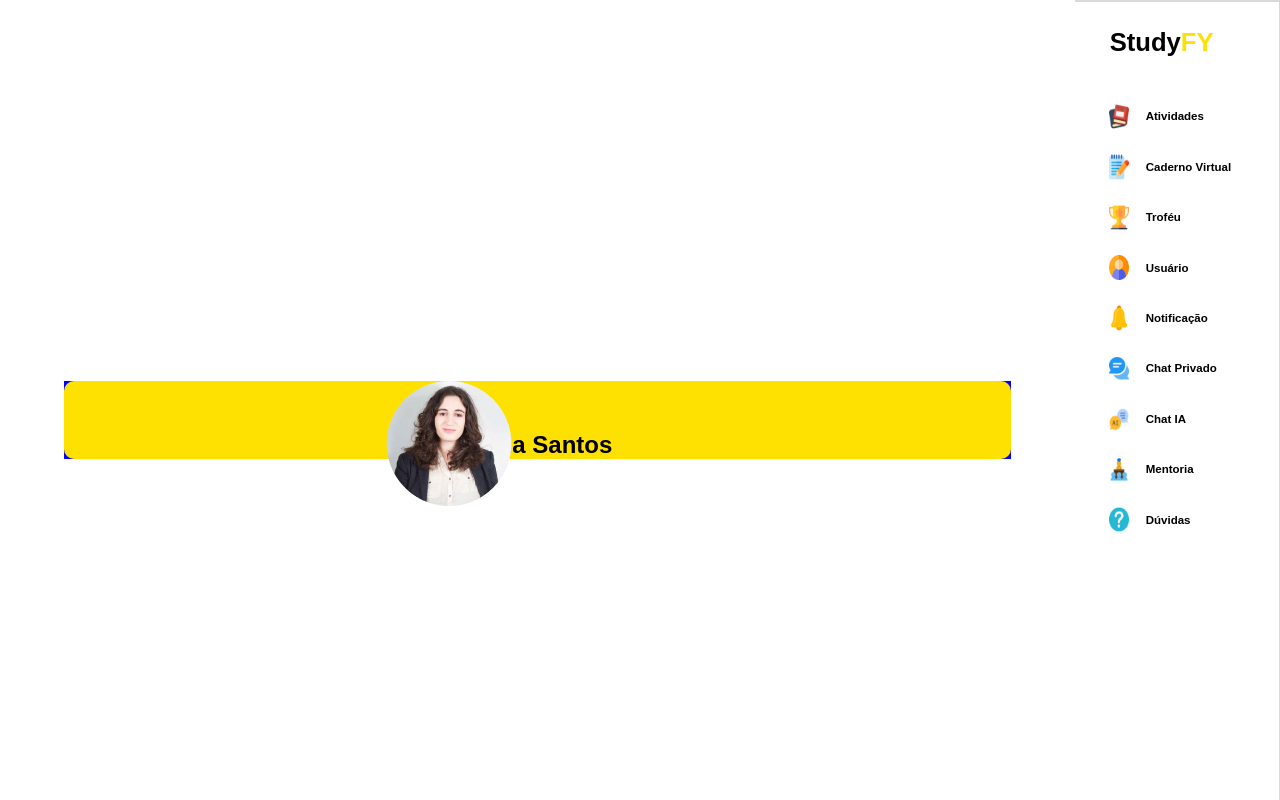
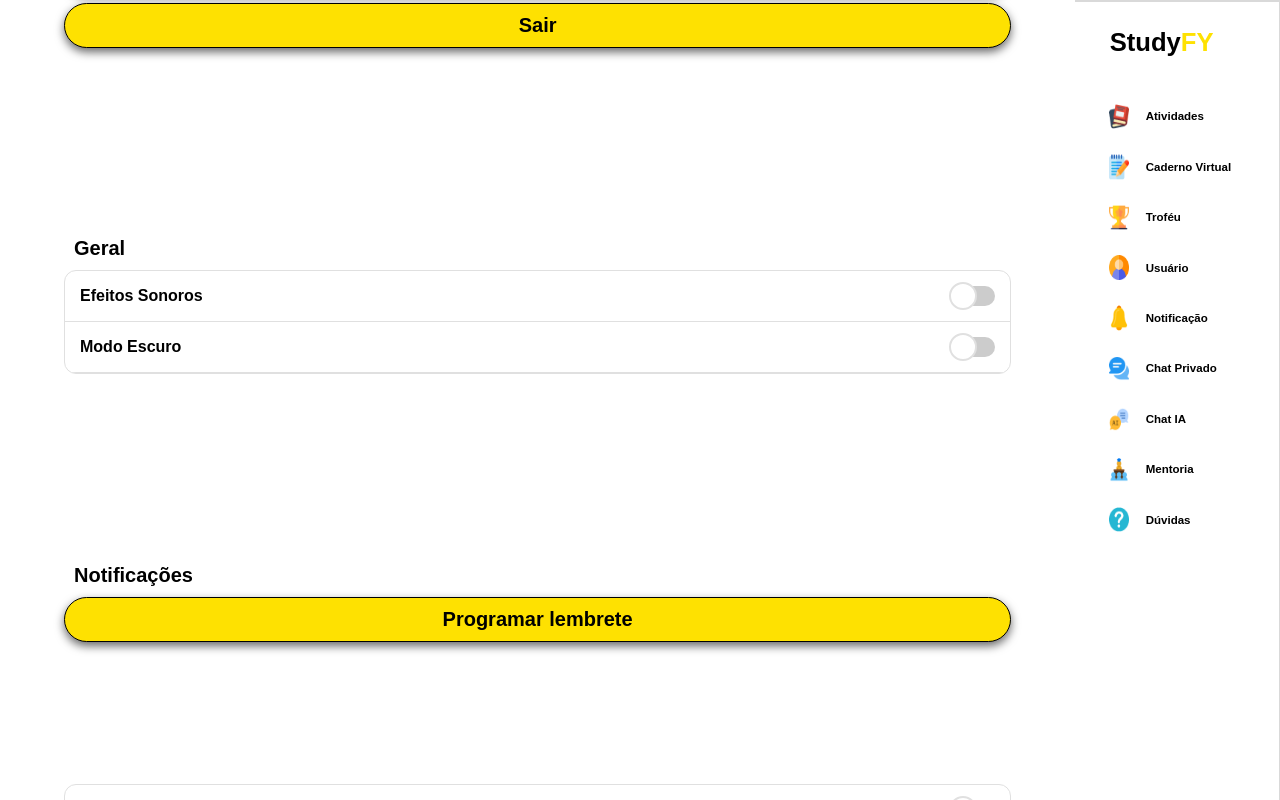
Before and after one commit to vitoriaccardoso/front-StudyFY-Fork, a React (Create React App) app: page / in a window 1280 px wide. Built offline with nearby package versions, Linux system fonts and the light colour scheme.

Commit message:
implementar configuracoes

```diff
--- a/src/pages/Configuracao.js
+++ b/src/pages/Configuracao.js
@@ -1,30 +1,186 @@
-// src/pages/Entrada.js
-import React from 'react';
+import React, { useState } from 'react';
 import Container from '../styles/telaCheia';
 import Navegacao from '../components/Navegacao';
 import Silvia from '../assets/silvia.png';
-
 import '../style.css';
 
 const Configuracao = () => {
+    const [efeitosSonoros, setEfeitosSonoros] = useState(false);
+    const [modoEscuro, setModoEscuro] = useState(false);
+    const [lembretesSMS, setLembretesSMS] = useState(false);
+    const [lembretesEmail, setLembretesEmail] = useState(false);
+    const [notificacaoMembroGrupo, setNotificacaoMembroGrupo] = useState(false); // Novo estado
+
+
+    const toggleEfeitosSonoros = () => setEfeitosSonoros(!efeitosSonoros);
+    const toggleModoEscuro = () => setModoEscuro(!modoEscuro);
+    const toggleLembretesSMS = () => setLembretesSMS(!lembretesSMS);
+    const toggleLembretesEmail = () => setLembretesEmail(!lembretesEmail);
+    const toggleNotificacaoMembroGrupo = () => setNotificacaoMembroGrupo(!notificacaoMembroGrupo); // Novo toggle
+
+
+    const [isFocused, setIsFocused] = useState({
+        nome: false,
+        senha: false,
+        email: false
+    });
+
+    const handleFocus = (field) => {
+        setIsFocused((prev) => ({ ...prev, [field]: true }));
+    };
+
+    const handleBlur = (field, value) => {
+        setIsFocused((prev) => ({ ...prev, [field]: value !== '' }));
+    };
+
+    const toggleStyles = (isActive) => ({
+        width: '40px',
+        height: '20px',
+        backgroundColor: isActive ? '#4CAF50' : '#ccc',
+        borderRadius: '15px',
+        position: 'relative',
+        cursor: 'pointer',
+        transition: 'background-color 0.3s',
+        display: 'flex',
+        alignItems: 'center',
+        padding: '0 2px',
+    });
+
+    const knobStyles = (isActive) => ({
+        width: '28px',
+        height: '28px',
+        backgroundColor: 'white',
+        borderRadius: '50%',
+        position: 'absolute',
+        top: '1px',
+        left: isActive ? '20px' : '1px',
+        transition: 'left 0.3s',
+        border: '2px solid #E0E0E0',
+        marginTop: '-5px',
+        marginLeft: '-7px'
+    });
+
     return (
         <Container style={{ backgroundColor: 'white', alignItems: 'center' }}>
-
-            <div style={{ flexGrow: '1', width: '100%', paddingInline: '5vw', paddingTop: '5vh',}}>
-                {/* Seção de perfil */}
-                <div style={{ height: '25%', width: '100%', backgroundColor: 'blue', position: 'relative', display: 'flex', flexDirection: 'column', justifyContent: 'flex-end' }}>
+            <div style={{ flexGrow: '1', width: '100%', paddingInline: '5vw', overflowY: 'auto', paddingTop: '5vh' }}>
+                <div style={{ height: '25%', width: '100%', position: 'relative', display: 'flex', flexDirection: 'column', justifyContent: 'flex-end' }}>
                     <img src={Silvia} alt="Perfil" className="perfil-image" style={{ zIndex: 'auto', position: 'absolute', top: '0%', left: '34%' }} />
-                    {/* Caixa amarela fixa */}
                     <div
-                        style={{ backgroundColor: '#FEE101', borderRadius: '10px', height: '70%', width: '100%', display: 'flex', alignItems: 'center', justifyContent: 'center'
+                        style={{
+                            backgroundColor: '#FEE101', borderRadius: '10px', height: '70%', width: '100%',
+                            display: 'flex', alignItems: 'center', justifyContent: 'center'
                         }}
                     >
                         <h2 style={{ fontWeight: 'bold', marginTop: '50px' }}>Silvia Santos</h2>
                     </div>
                 </div>
 
+                {/* Campo Nome */}
+                <div style={{ position: 'relative', width: '100%', marginTop: '20px' }}>
+                    <label htmlFor="nomeInput" style={{
+                        position: 'absolute', top: isFocused.nome ? '-10px' : '15px', left: '10px', fontSize: isFocused.nome ? '12px' : '16px', color: 'gray', transition: 'all 0.2s ease',
+                        backgroundColor: isFocused.nome ? 'white' : 'transparent', padding: '0 5px', pointerEvents: 'none', marginTop: '1px'
+                    }}>Nome</label>
+                    <input id="nomeInput" type="text" onFocus={() => handleFocus('nome')} onBlur={(e) => handleBlur('nome', e.target.value)} style={{
+                        backgroundColor: 'white', color: 'black', padding: '10px', width: '100%', fontSize: '16px',
+                        borderRadius: '3vw', border: '1px solid #ccc', outline: 'none'
+                    }} />
+                </div>
 
-            </div>
+                {/* Campo Senha */}
+                <div style={{ position: 'relative', width: '100%', marginTop: '10px' }}>
+                    <label htmlFor="senhaInput" style={{
+                        position: 'absolute', top: isFocused.senha ? '-10px' : '15px', left: '10px', fontSize: isFocused.senha ? '12px' : '16px', color: 'gray', transition: 'all 0.2s ease',
+                        backgroundColor: isFocused.senha ? 'white' : 'transparent', padding: '0 5px', pointerEvents: 'none', marginTop: '1px'
+                    }}>Senha</label>
+                    <input id="senhaInput" type="password" onFocus={() => handleFocus('senha')} onBlur={(e) => handleBlur('senha', e.target.value)} style={{
+                        backgroundColor: 'white', color: 'black', padding: '10px', width: '100%', fontSize: '16px',
+                        borderRadius: '3vw', border: '1px solid #ccc', outline: 'none'
+                    }} />
+                </div>
+
+                {/* Campo Email */}
+                <div style={{ position: 'relative', width: '100%', marginTop: '10px' }}>
+                    <label htmlFor="emailInput" style={{
+                        position: 'absolute', top: isFocused.email ? '-10px' : '15px', left: '10px', fontSize: isFocused.email ? '12px' : '16px', color: 'gray',
+                        transition: 'all 0.2s ease', backgroundColor: isFocused.email ? 'white' : 'transparent', padding: '0 5px', pointerEvents: 'none', marginTop: '1px'
+                    }}>Email</label>
+                    <input id="emailInput" type="email" onFocus={() => handleFocus('email')} onBlur={(e) => handleBlur('email', e.target.value)} style={{
+                        backgroundColor: 'white', color: 'black', padding: '10px', width: '100%', fontSize: '16px',
+                        borderRadius: '3vw', border: '1px solid #ccc', outline: 'none'
+                    }} />
+                </div>
+
+                {/* Botão Acompanhamento e Sair */}
+                <button style={{
+                    marginTop: '20px', width: '100%', padding: '10px', fontSize: '20px', fontWeight: 'bold', color: 'black', backgroundColor: '#FEE101',
+                    border: 'none', borderRadius: '5vw', cursor: 'pointer', border: '1px solid black', boxShadow: '0px 4px 10px rgba(0, 0, 0, 0.6)'
+                }}>Acompanhamento</button>
+                <button style={{
+                    marginTop: '10px', width: '100%', padding: '10px', fontSize: '20px', fontWeight: 'bold', color: 'black', backgroundColor: '#FEE101',
+                    border: 'none', borderRadius: '5vw', cursor: 'pointer', border: '1px solid black', boxShadow: '0px 4px 10px rgba(0, 0, 0, 0.6)'
+                }}>Sair</button>
+
+                <h1 style={{
+                    marginTop: '5%', fontSize: '20px', textAlign: 'left', color: 'black', fontWeight: 'bold', marginTop: '20%', marginLeft: '10px'
+                }}>Geral</h1>
+                <div style={{ display: 'grid', gridTemplateColumns: '1fr', borderRadius: '12px', border: '1px solid #E0E0E0', overflow: 'hidden', marginTop: '10px' }}>
+                    <div style={{ display: 'flex', alignItems: 'center', padding: '15px', borderBottom: '1px solid #E0E0E0', justifyContent: 'space-between', textAlign: 'left' }}>
+                        <h2 style={{ fontSize: '16px' }}>Efeitos Sonoros</h2>
+                        <div style={toggleStyles(efeitosSonoros)} onClick={toggleEfeitosSonoros}>
+                            <div style={knobStyles(efeitosSonoros)}></div>
+                        </div>
+                    </div>
+
+                    <div style={{ display: 'flex', alignItems: 'center', padding: '15px', borderBottom: '1px solid #E0E0E0', justifyContent: 'space-between', textAlign: 'left' }}>
+                        <h2 style={{ fontSize: '16px' }}>Modo Escuro</h2>
+                        <div style={toggleStyles(modoEscuro)} onClick={toggleModoEscuro}>
+                            <div style={knobStyles(modoEscuro)}></div>
+                        </div>
+                    </div>
+                </div>
+
+                <h1 style={{
+                    fontSize: '20px', textAlign: 'left', color: 'black', fontWeight: 'bold', marginTop: '20%', marginLeft: '10px'
+                }}>Notificações</h1>
+                  <button style={{
+                    marginTop: '10px', width: '100%', padding: '10px', fontSize: '20px', fontWeight: 'bold', color: 'black', backgroundColor: '#FEE101',
+                    border: 'none', borderRadius: '5vw', cursor: 'pointer', border: '1px solid black', boxShadow: '0px 4px 10px rgba(0, 0, 0, 0.6)'
+                }}>Programar lembrete</button>
+
+
+                <div style={{ display: 'grid', gridTemplateColumns: '1fr', borderRadius: '12px', border: '1px solid #E0E0E0', overflow: 'hidden', marginTop: '15%' }}>
+                    <div style={{ display: 'flex', alignItems: 'center', padding: '15px', borderBottom: '1px solid #E0E0E0', justifyContent: 'space-between', textAlign: 'left' }}>
+                        <h2 style={{ fontSize: '16px' }}>Lembretes por SMS</h2>
+                        <div style={toggleStyles(lembretesSMS)} onClick={toggleLembretesSMS}>
+                            <div style={knobStyles(lembretesSMS)}></div>
+                        </div>
+                    </div>
+
+                    <div style={{ display: 'flex', alignItems: 'center', padding: '15px', borderBottom: '1px solid #E0E0E0', justifyContent: 'space-between', textAlign: 'left' }}>
+                        <h2 style={{ fontSize: '16px' }}>Lembrete por Email</h2>
+                        <div style={toggleStyles(lembretesEmail)} onClick={toggleLembretesEmail}>
+                            <div style={knobStyles(lembretesEmail)}></div>
+                        </div>
+                    </div>
+
+
+                </div>
+                <h1 style={{
+                    fontSize: '20px', textAlign: 'left', color: 'black', fontWeight: 'bold', marginTop: '15%', marginLeft: '10px'
+                }}>Lembretes</h1>
+
+
+                 {/* Novo toggle para Notificação de Membro do Grupo */}
+                 <div style={{ display: 'grid', gridTemplateColumns: '1fr', borderRadius: '12px', border: '1px solid #E0E0E0', overflow: 'hidden', marginTop: '3%' }}>
+    <div style={{ display: 'flex', alignItems: 'center', padding: '15px', borderBottom: '1px solid #E0E0E0', justifyContent: 'space-between', textAlign: 'left' }}>
+        <h2 style={{ fontSize: '16px' }}>Um membro do seu grupo de <br/>mentoria enviou uma dúvida </h2>
+        <div style={toggleStyles(notificacaoMembroGrupo)} onClick={toggleNotificacaoMembroGrupo}>
+            <div style={knobStyles(notificacaoMembroGrupo)}></div>
+        </div>
+    </div>
+</div>
+</div>
             <Navegacao />
         </Container>
     );
```
